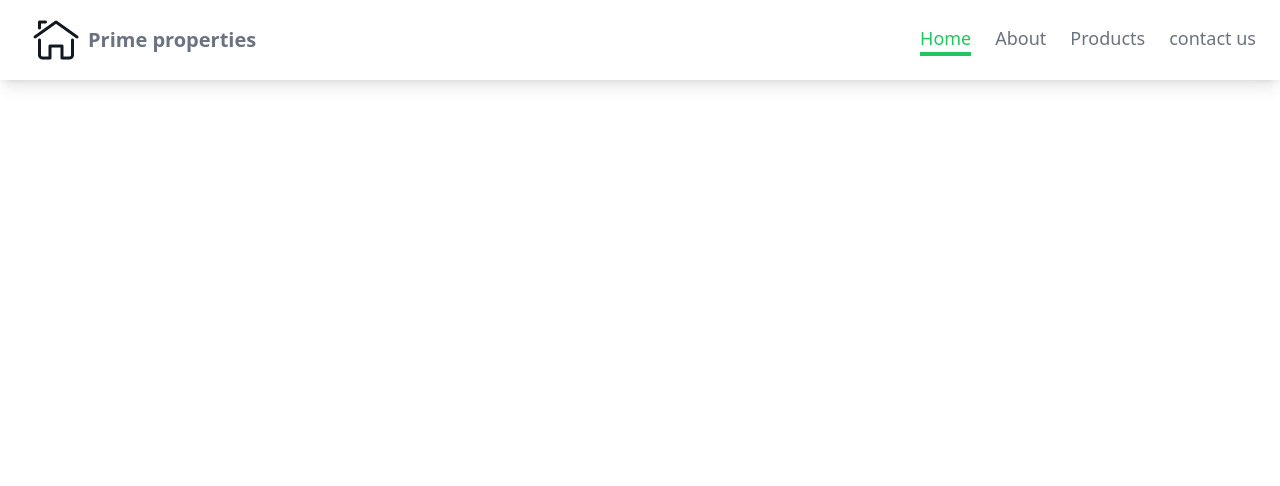
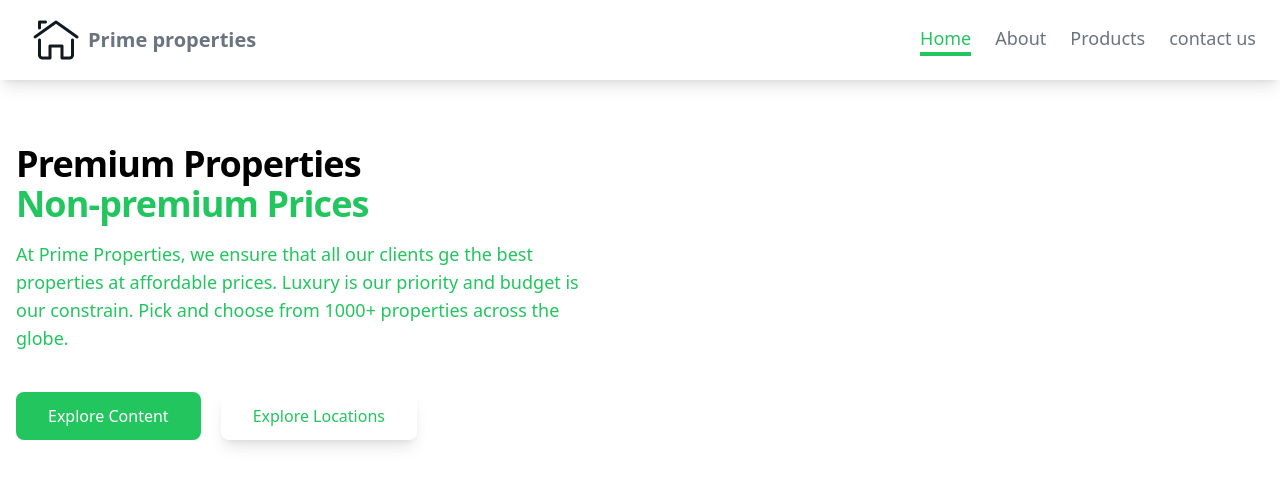
Before and after one commit to mcwachira/Real-Estate-Website-Tailwindcss, a website: page public/index.html in a window 1280 px wide. Drawn offline with Linux system fonts and the light colour scheme.

Commit message:
added the hero section

```diff
--- a/public/index.html
+++ b/public/index.html
@@ -39,6 +39,38 @@
 
     </nav>
 
+
+    <!-- section banner -->
+    <main class="mt-10 px-4 md:mt-16">
+        <div class="sm:text-center lg:text-left">
+            <h1 class="font-extrabold md:text-4xl  text-5xl flex flex-col tracking-tight">
+
+
+                <span class="text-black-900">Premium
+                    Properties</span>
+
+                <span class="text-green-500">
+                    Non-premium Prices
+                </span>
+            </h1>
+            <p class="text-green-500 text-lg md:mt-4 mt-7 sm:max-w-xl sm:mx-auto lg:mx-0">
+
+                At Prime Properties, we ensure that all our clients ge the best properties at affordable prices. Luxury
+                is our priority and budget is our constrain. Pick and choose from 1000+ properties across the globe.
+            </p>
+        </div>
+        <div class="md:mt-5 sm:mt-8 sm:flex sm:justify-center lg:justify-start sm:items-center">
+            <a href="#" class="flex justify-center bg-green-500 rounded-lg px-8 py-3 mt-5 text-white md:mr-5 sm:mr-7">
+                Explore
+                Content</a>
+            <a href="#" class="flex justify-center rounded-lg sm:px-8 py-3 mt-5 text-green-500 shadow-lg">Explore
+                Locations</a>
+        </div>
+
+    </main>
+
+    <!-- section banner -->
+
 </body>
 
 </html>
```
Also changed, not shown: public/output.css.
